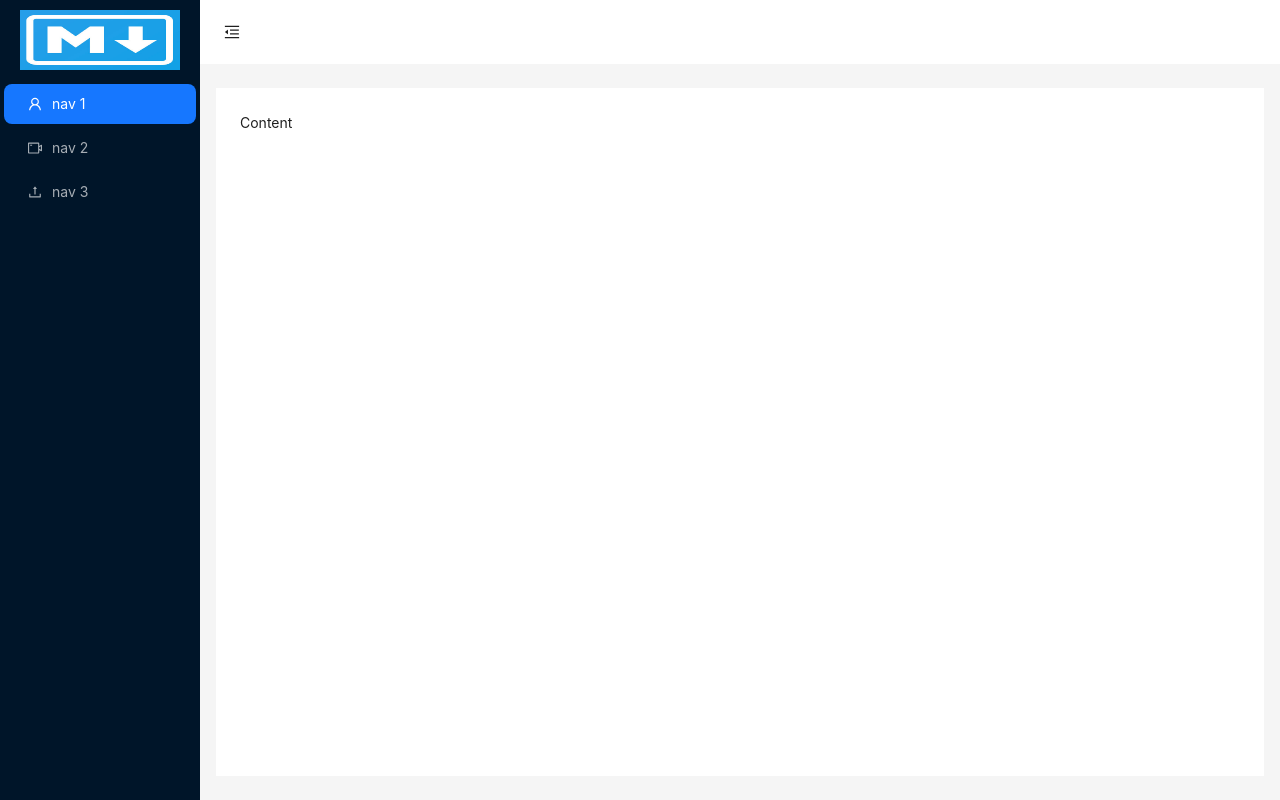
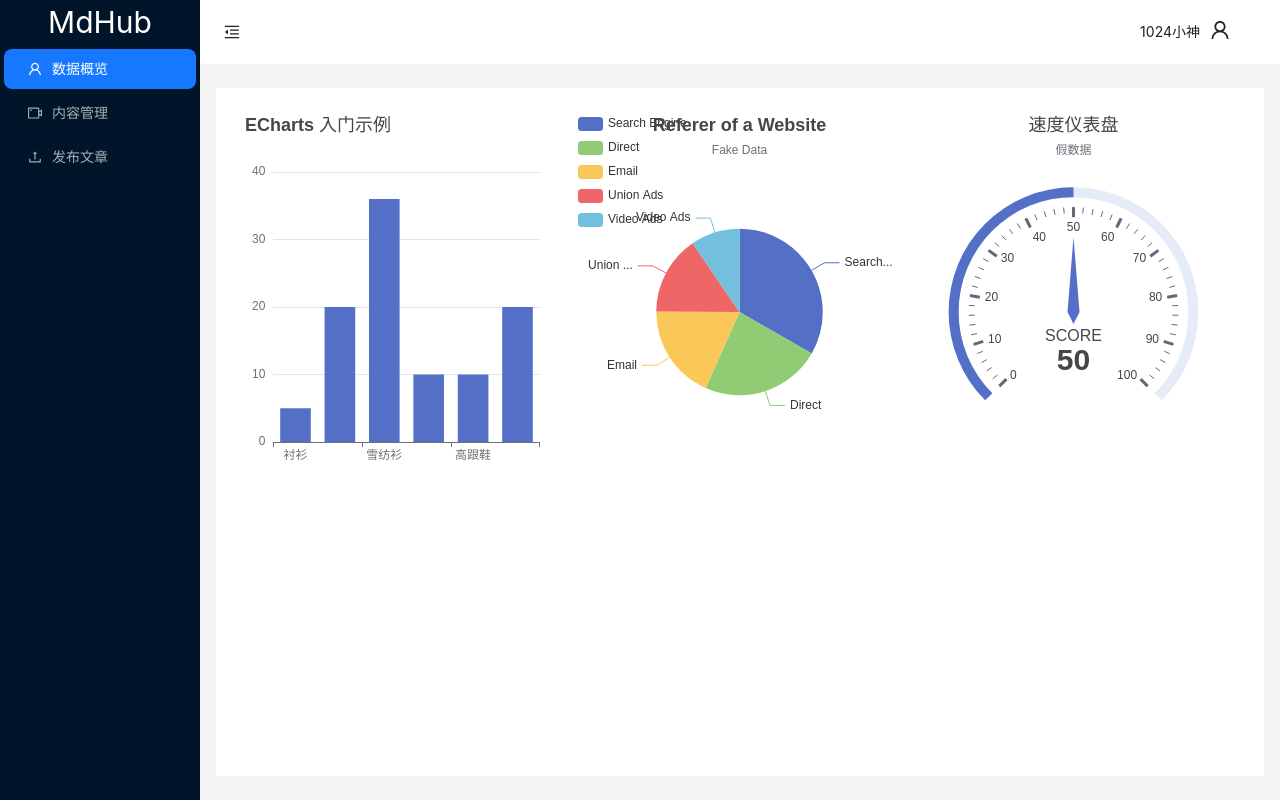
Before and after one commit to Sjj1024/MdHub, a React (Vite) app: page / in a window 1280 px wide. Built offline with nearby package versions, Linux system fonts and the light colour scheme.

Commit message:
feat:添加请求

```diff
--- a/package.json
+++ b/package.json
@@ -10,8 +10,11 @@
     "preview": "vite preview"
   },
   "dependencies": {
+    "@ant-design/icons": "^5.2.5",
     "@types/node": "^20.4.8",
     "antd": "^5.8.2",
+    "axios": "^1.4.0",
+    "echarts": "^5.4.3",
     "mobx": "^6.10.0",
     "mobx-react-lite": "^4.0.3",
     "react": "^18.2.0",
--- a/src/App.tsx
+++ b/src/App.tsx
@@ -4,6 +4,9 @@ import { BrowserRouter, Routes, Route } from 'react-router-dom'
 import Login from './views/login'
 import LayoutBoard from './layout'
 import NotFound from './views/notFound'
+import MainBoard from './views/board'
+import Article from './views/article'
+import Publish from './views/publish'
 
 function App() {
     return (
@@ -12,7 +15,12 @@ function App() {
                 {/* 登陆组件 */}
                 <Route path="/login" element={<Login></Login>}></Route>
                 {/* 布局组件 */}
-                <Route path="/" element={<LayoutBoard></LayoutBoard>}></Route>
+                <Route path="/" element={<LayoutBoard></LayoutBoard>}>
+                    {/* 二级路由出口 */}
+                    <Route index element={<MainBoard></MainBoard>}></Route>
+                    <Route path="article" element={<Article></Article>}></Route>
+                    <Route path="publish" element={<Publish></Publish>}></Route>
+                </Route>
                 {/* 404组件 */}
                 <Route path="*" element={<NotFound></NotFound>}></Route>
             </Routes>
--- a/src/layout/index.scss
+++ b/src/layout/index.scss
@@ -11,3 +11,22 @@
         padding: 10px;
     }
 }
+
+.header-box {
+    display: flex;
+    justify-content: space-between;
+    padding-right: 20px !important;
+
+    .user-main {
+        padding-right: 30px !important;
+    }
+
+    .user-name {
+        margin-right: 10px;
+    }
+
+    .user-icon {
+        font-size: 20px;
+        cursor: pointer;
+    }
+}
--- a/src/layout/index.tsx
+++ b/src/layout/index.tsx
@@ -6,9 +6,52 @@ import {
     UserOutlined,
     VideoCameraOutlined,
 } from '@ant-design/icons'
-import { Layout, Menu, Button, theme } from 'antd'
+import { Layout, Menu, Button, theme, Dropdown } from 'antd'
 import './index.scss'
-import Logo from '@/assets/images/logo.jpg'
+import type { MenuProps } from 'antd'
+import { Link, Outlet } from 'react-router-dom'
+
+const logOut = (e: React.MouseEvent) => {
+    e.preventDefault()
+    console.log('退出登录')
+    // location.href = '/login'
+    location.replace('/login')
+}
+
+const items: MenuProps['items'] = [
+    {
+        key: '1',
+        label: (
+            <a
+                target="_blank"
+                rel="noopener noreferrer"
+                href="https://www.antgroup.com"
+            >
+                我的资料
+            </a>
+        ),
+    },
+    {
+        key: '2',
+        label: (
+            <a
+                target="_blank"
+                rel="noopener noreferrer"
+                href="https://www.aliyun.com"
+            >
+                切换账号
+            </a>
+        ),
+    },
+    {
+        key: '3',
+        label: (
+            <a rel="noopener noreferrer" onClick={logOut}>
+                退出登录
+            </a>
+        ),
+    },
+]
 
 const { Header, Sider, Content } = Layout
 
@@ -22,8 +65,12 @@ const LayoutBoard: React.FC = () => {
         <Layout>
             <Sider trigger={null} collapsible collapsed={collapsed}>
                 {/* <div className="demo-logo-vertical"> */}
-                <div className="logo-box">
-                    <img src={Logo} alt="" className="logo" />
+                <div
+                    className="logo-box"
+                    style={{ color: 'white', fontSize: '30px' }}
+                >
+                    MdHub
+                    {/* <img src={Logo} alt="" className="logo" /> */}
                 </div>
                 <Menu
                     theme="dark"
@@ -33,23 +80,26 @@ const LayoutBoard: React.FC = () => {
                         {
                             key: '1',
                             icon: <UserOutlined />,
-                            label: 'nav 1',
+                            label: <Link to="/">数据概览</Link>,
                         },
                         {
                             key: '2',
                             icon: <VideoCameraOutlined />,
-                            label: 'nav 2',
+                            label: <Link to="/article">内容管理</Link>,
                         },
                         {
                             key: '3',
                             icon: <UploadOutlined />,
-                            label: 'nav 3',
+                            label: <Link to="/publish">发布文章</Link>,
                         },
                     ]}
                 />
             </Sider>
             <Layout>
-                <Header style={{ padding: 0, background: colorBgContainer }}>
+                <Header
+                    style={{ padding: 0, background: colorBgContainer }}
+                    className="header-box"
+                >
                     <Button
                         type="text"
                         icon={
@@ -66,6 +116,13 @@ const LayoutBoard: React.FC = () => {
                             height: 64,
                         }}
                     />
+                    <div className="user-main">
+                        <span className="user-name">1024小神</span>
+
+                        <Dropdown menu={{ items }} placement="bottom" arrow>
+                            <UserOutlined className="user-icon" />
+                        </Dropdown>
+                    </div>
                 </Header>
                 <Content
                     style={{
@@ -75,7 +132,7 @@ const LayoutBoard: React.FC = () => {
                         background: colorBgContainer,
                     }}
                 >
-                    Content
+                    <Outlet></Outlet>
                 </Content>
             </Layout>
         </Layout>
--- /dev/null
+++ b/src/views/article/index.tsx
@@ -0,0 +1,3 @@
+export default function Article() {
+    return <div>Article：文章管理</div>
+}
--- /dev/null
+++ b/src/views/board/index.scss
@@ -0,0 +1,13 @@
+.echart-box {
+    display: flex;
+}
+
+.first-charts {
+    width: 500px;
+    height: 400px;
+}
+
+.pie-charts {
+    width: 500px;
+    height: 400px;
+}
--- /dev/null
+++ b/src/views/board/index.tsx
@@ -0,0 +1,127 @@
+import * as echarts from 'echarts'
+import { useRef, useEffect } from 'react'
+import './index.scss'
+
+export default function MainBoard() {
+    const colRef = useRef(null)
+    const pieRef = useRef(null)
+    const gaugeRef = useRef(null)
+    const echartInit = () => {
+        // 基于准备好的dom，初始化echarts实例
+        const myChart = echarts.init(colRef.current)
+        // 绘制图表
+        myChart.setOption({
+            title: {
+                text: 'ECharts 入门示例',
+            },
+            tooltip: {},
+            xAxis: {
+                data: ['衬衫', '羊毛衫', '雪纺衫', '裤子', '高跟鞋', '袜子'],
+            },
+            yAxis: {},
+            series: [
+                {
+                    name: '销量',
+                    type: 'bar',
+                    data: [5, 20, 36, 10, 10, 20],
+                },
+            ],
+        })
+    }
+
+    const pieInit = () => {
+        const myChart = echarts.init(pieRef.current)
+        const option = {
+            title: {
+                text: 'Referer of a Website',
+                subtext: 'Fake Data',
+                left: 'center',
+            },
+            tooltip: {
+                trigger: 'item',
+            },
+            legend: {
+                orient: 'vertical',
+                left: 'left',
+            },
+            series: [
+                {
+                    name: 'Access From',
+                    type: 'pie',
+                    radius: '50%',
+                    data: [
+                        { value: 1048, name: 'Search Engine' },
+                        { value: 735, name: 'Direct' },
+                        { value: 580, name: 'Email' },
+                        { value: 484, name: 'Union Ads' },
+                        { value: 300, name: 'Video Ads' },
+                    ],
+                    emphasis: {
+                        itemStyle: {
+                            shadowBlur: 10,
+                            shadowOffsetX: 0,
+                            shadowColor: 'rgba(0, 0, 0, 0.5)',
+                        },
+                    },
+                },
+            ],
+        }
+
+        option && myChart.setOption(option)
+    }
+
+    // 仪表盘
+    const gaugeInit = () => {
+        const myChart = echarts.init(gaugeRef.current)
+        const option = {
+            title: {
+                text: '速度仪表盘',
+                subtext: '假数据',
+                left: 'center',
+            },
+            tooltip: {
+                formatter: '{a} <br/>{b} : {c}%',
+            },
+            series: [
+                {
+                    name: 'Pressure',
+                    type: 'gauge',
+                    progress: {
+                        show: true,
+                    },
+                    detail: {
+                        valueAnimation: true,
+                        formatter: '{value}',
+                    },
+                    data: [
+                        {
+                            value: 50,
+                            name: 'SCORE',
+                        },
+                    ],
+                },
+            ],
+        }
+
+        option && myChart.setOption(option)
+    }
+    useEffect(() => {
+        // 等render后再获取元素和渲染图标
+        echartInit()
+        // 饼图案例
+        pieInit()
+        // 速度仪表盘
+        gaugeInit()
+    }, [])
+
+    return (
+        <div className="echart-box">
+            {/* 入门案例 */}
+            <div ref={colRef} className="first-charts"></div>
+            {/* 饼图 */}
+            <div ref={pieRef} className="pie-charts"></div>
+            {/* 速度仪表盘 */}
+            <div ref={gaugeRef} className="pie-charts"></div>
+        </div>
+    )
+}
--- a/src/views/login/index.scss
+++ b/src/views/login/index.scss
@@ -14,6 +14,18 @@
         margin-top: -50px;
     }
 
+    .avatar_box {
+        width: 100%;
+        height: 60px;
+        display: flex;
+        justify-content: center;
+        margin-bottom: 20px;
+        .login-logo {
+            width: 100px;
+            height: 60px;
+        }
+    }
+
     .login-form-button {
         width: 100%;
     }
--- a/src/views/login/index.tsx
+++ b/src/views/login/index.tsx
@@ -2,6 +2,7 @@ import { Form, Input, Button } from 'antd'
 import { UserOutlined, LockOutlined } from '@ant-design/icons'
 import { useNavigate } from 'react-router-dom'
 import './index.scss'
+import logo from '@/assets/images/logo.jpg'
 
 function Login() {
     const navigate = useNavigate()
@@ -15,7 +16,7 @@ function Login() {
         <div className="login-box">
             <div className="login-main">
                 <div className="avatar_box">
-                    <img src="./logo192.png" alt="" />
+                    <img src={logo} alt="" className="login-logo" />
                 </div>
                 <Form
                     name="normal_login"
--- /dev/null
+++ b/src/views/publish/index.tsx
@@ -0,0 +1,3 @@
+export default function Publish() {
+    return <div>Publish: 发布文章</div>
+}
```
Also changed, not shown: src/apis/common.ts (added, +32 -0 lines), src/utils/http.ts (added, +31 -0 lines), 1 other file (tests, documents, lock files or other folders).
